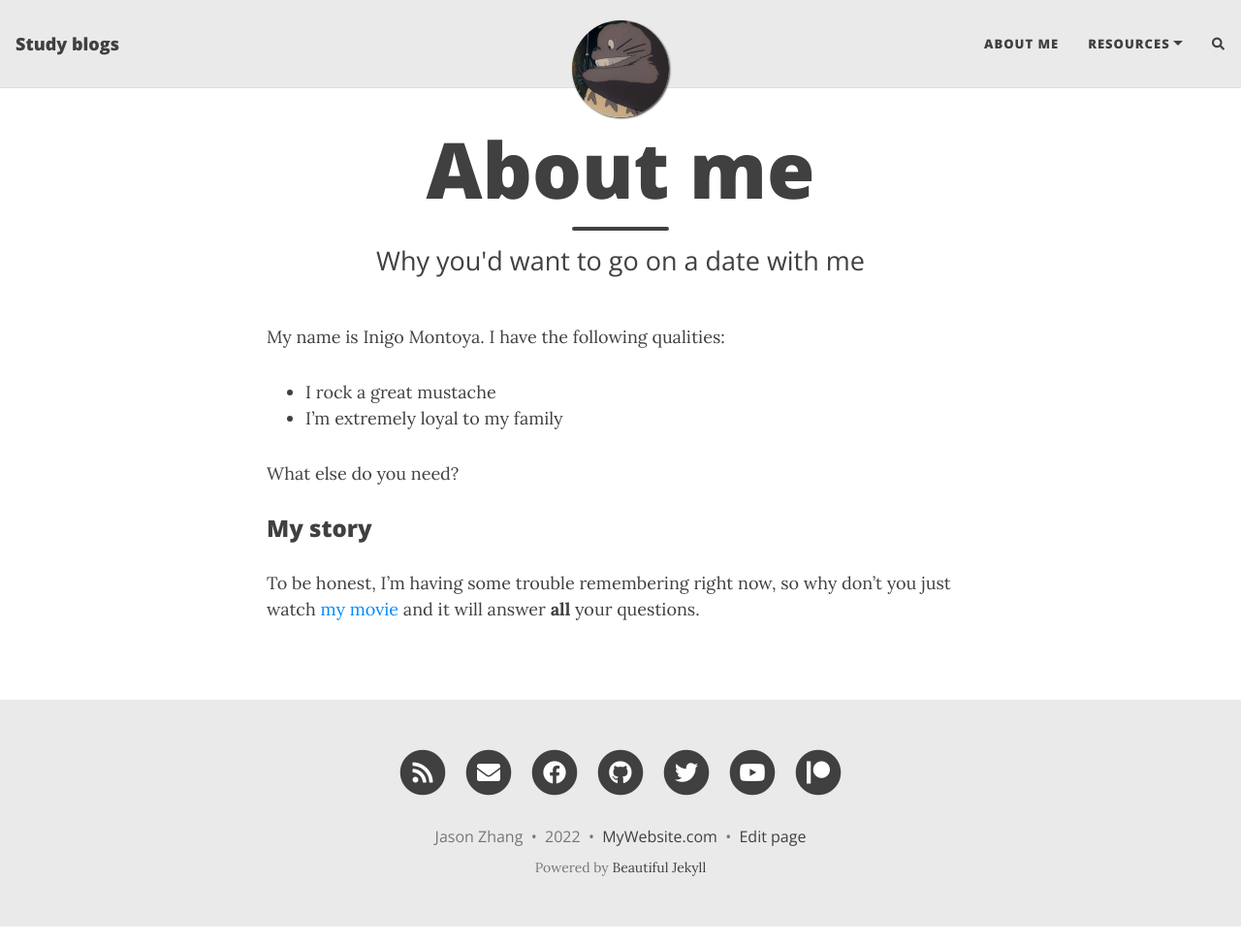
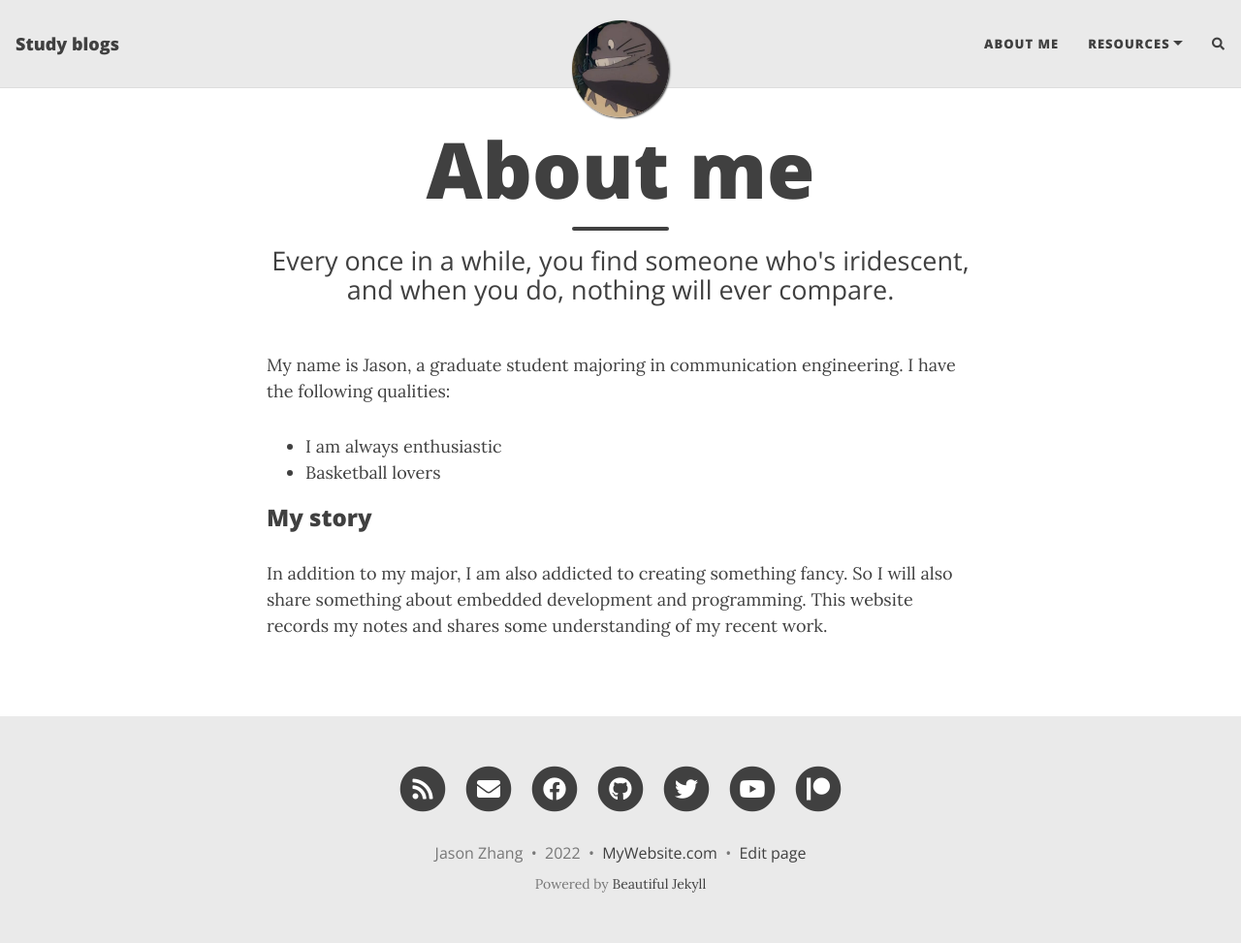
Before and after one commit to xiaoqixiaowei/xiaoqixiaowei.github.io, a Jekyll site: the page built from aboutme.md, in a window 1280 px wide and 973 px high. Shown: the whole window at 97% size. Built offline with Jekyll 4.4.1, drawn with Linux system fonts in a browser that asks for light colours; nearby versions of some CDN libraries; comment, search, counter and statistics services are not loaded.

Commit message:
change about me

```diff
--- a/aboutme.md
+++ b/aboutme.md
@@ -1,16 +1,15 @@
 ---
 layout: page
 title: About me
-subtitle: Why you'd want to go on a date with me
+subtitle: Every once in a while, you find someone who's iridescent, and when you do, nothing will ever compare.
 ---
 
-My name is Inigo Montoya. I have the following qualities:
+My name is Jason, a graduate student majoring in communication engineering.  I have the following qualities:
 
-- I rock a great mustache
-- I'm extremely loyal to my family
-
-What else do you need?
+- I am always enthusiastic
+- Basketball lovers
 
 ### My story
 
-To be honest, I'm having some trouble remembering right now, so why don't you just watch [my movie](https://en.wikipedia.org/wiki/The_Princess_Bride_%28film%29) and it will answer **all** your questions.
+In addition to my major, I am also addicted to creating something fancy. So I will also share something about embedded development and programming.
+This website records my notes and shares some understanding of my recent work.
```
